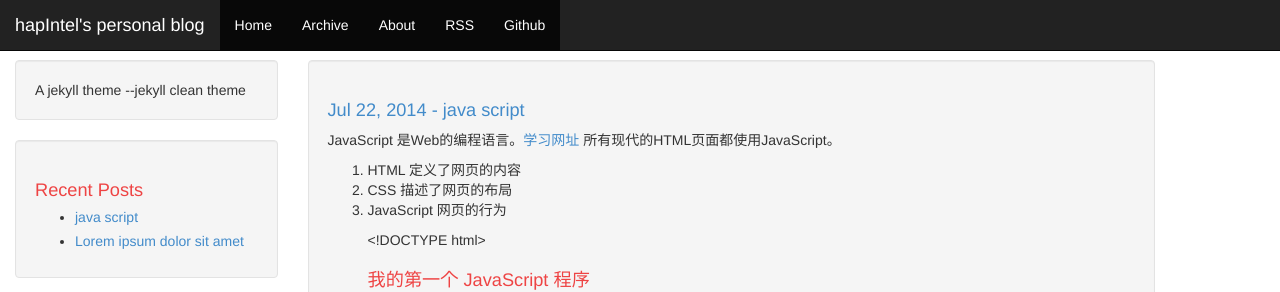
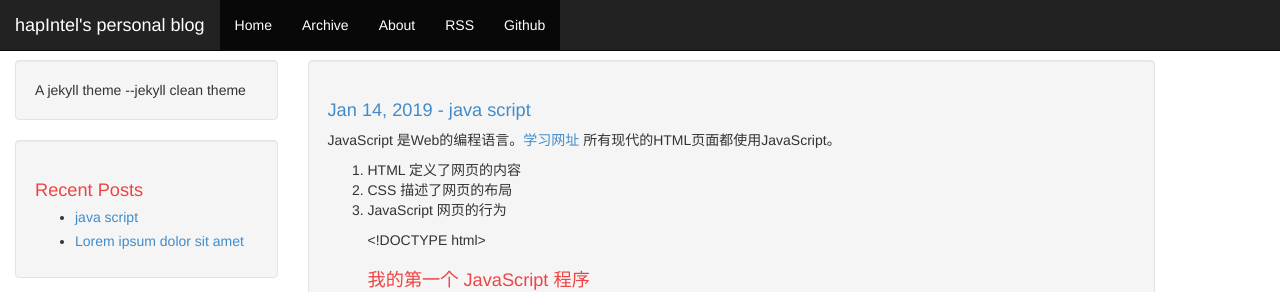
Before and after one commit to hapIntel/hapIntel.github.io, a Jekyll site: the page built from _posts/2019-01-14-javascript.md, in a window 1280 px wide. Shown: the top 292 px of the page. Built offline with Jekyll 4.4.1, drawn with Linux system fonts in a browser that asks for light colours.

Commit message:
first page

```diff
--- a/_config.yml
+++ b/_config.yml
@@ -10,7 +10,7 @@ url: hapintel.github.io
 # be the project name.
 # *** IMPORTANT: If your local "jekyll serve" throws errors change this to '' or
 #     run it like so: jekyll serve --baseurl=''
-baseurl:
+baseurl: ''
 
 # These can be '' to hide the Github or Gitlab nav buttons
 github: hapIntel
--- a/_posts/2019-01-14-javascript.md
+++ b/_posts/2019-01-14-javascript.md
@@ -1,7 +1,7 @@
 ---
 layout: post
 title: "java script"
-date: 2014-07-22 16:25:06 -0700
+date: 2019-01-14
 comments: true
 categories: web javascript
 tags: #javascript
```
